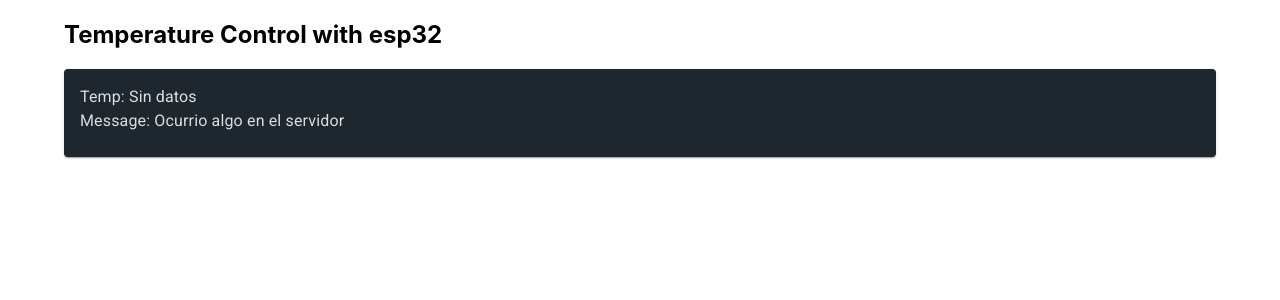
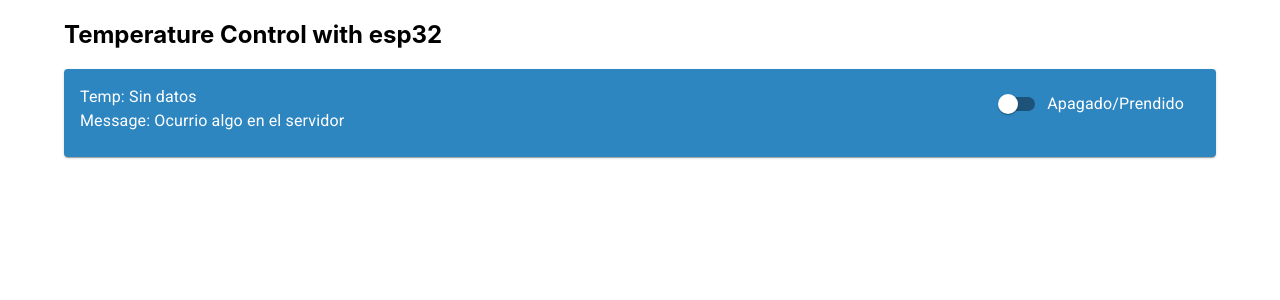
Before and after one commit to wexlio/iot-dashboard, a React (Create React App) app: page / in a window 1280 px wide. Shown: the top 300 px of the page. Built offline with nearby package versions, Linux system fonts and the light colour scheme; no server answers; the HTML template or start-up script is replaced by a standard one.

Commit message:
ya envia y recibe datos con post y get desde esp32

```diff
--- a/package.json
+++ b/package.json
@@ -2,7 +2,6 @@
   "name": "iot-dashboard",
   "version": "0.1.0",
   "private": true,
-  "homepage": "https://wexlio.github.io/iot-dashboard",
   "dependencies": {
     "@emotion/react": "^11.10.6",
     "@emotion/styled": "^11.10.6",
--- a/src/components/DataSimulation.js
+++ b/src/components/DataSimulation.js
@@ -13,7 +13,7 @@
 export default function DataSimulation() {
   const [task, setTask] = useState({
     title: "",
-    description: "",
+    description: ""
   });
 
   const [loading, setLoading] = useState(false);
--- a/src/components/MostrarDatos.js
+++ b/src/components/MostrarDatos.js
@@ -1,16 +1,42 @@
-import {
-    Card,
-    CardContent,
-    Typography,
-  } from "@mui/material";
+import { Card, CardContent, FormControlLabel, FormGroup, Switch, Typography } from "@mui/material";
 import React, { useState, useEffect } from "react";
 
 export default function MostrarDatos() {
+
+  const [led, setLed] = useState(false)
+
   const [tasks, setTasks] = useState({
-      title:"",
-      description:""
+    title: "",
+    description: ""
   });
 
+  const [tasksy, setTasksy] = useState({
+    led: !led
+  });
+
+  const handleLed = async (e) => {
+    e.preventDefault();
+    console.log(led, 999)
+    setLed(!led)
+    setTasksy({
+      led: led
+    })
+    try {
+      const response = await fetch("https://iotserverdies.fly.dev/led", {
+        method: "POST",
+        body: JSON.stringify(tasksy),
+        headers: { "Content-type": "application/json" },
+      });
+
+      const data = await response.json();
+      console.log(JSON.stringify(tasksy), 8888888);
+      console.log(data);
+      console.log(led, 66666);
+    } catch (error) {
+      console.error("el error es algo muy pendejo: ", error)
+    }
+
+  }
 
   const mostrarData = async () => {
     try {
@@ -18,18 +44,20 @@
       const data = await res.json();
 
       setTasks(data);
-        console.log(data)
+      console.log(data);
+      console.log(led,77777)
     } catch (error) {
-        console.log({message: "Servidor caido"})
+      console.log({ message: "Servidor caido" });
       console.error("Ocurrio algo malo en el servidor");
     }
   };
 
   useEffect(() => {
+    // mostrarData();
     setInterval(() => {
-        mostrarData()
-        console.log("done")
-      }, 5000);
+      mostrarData();
+      console.log("done");
+    }, 2000);
     // return () => {
     //   clearInterval(muestras)
     // }
@@ -42,7 +70,7 @@
       <Card
         style={{
           marginBottom: ".7rem",
-              background: "#1e272e",
+          background: "#2E86C1",
         }}
       >
         <CardContent
@@ -53,18 +81,33 @@
         >
           <div
             style={{
-                  color: "#ddd",
+              color: "#fff",
             }}
           >
-                <Typography>Temp: {tasks.title !== ""? tasks.title : "Sin datos"}</Typography>
+            <Typography>
+              Temp: {tasks.title !== "" ? tasks.title : "Sin datos"}
+            </Typography>
 
-                <Typography>Message: {tasks.description !== ""? tasks.description : "Ocurrio algo en el servidor"}</Typography>
-
+            <Typography>
+              Message:{" "}
+              {tasks.description !== ""
+                ? tasks.description
+                : "Ocurrio algo en el servidor"}
+            </Typography>
           </div>
 
+          <div>
+            <FormGroup>
+              <FormControlLabel
+                control={<Switch onChange={handleLed} color="warning" />}
+                label="Apagado/Prendido"
+                style={{color: "white"}}
+                type="submit"
+              />
+            </FormGroup>
+          </div>
         </CardContent>
       </Card>
-
     </>
   );
 }
```
Also changed, not shown: firebase.json (added), 1 other file (tests, documents, lock files or other folders). Lines whose indentation alone changed are shown as unchanged.
